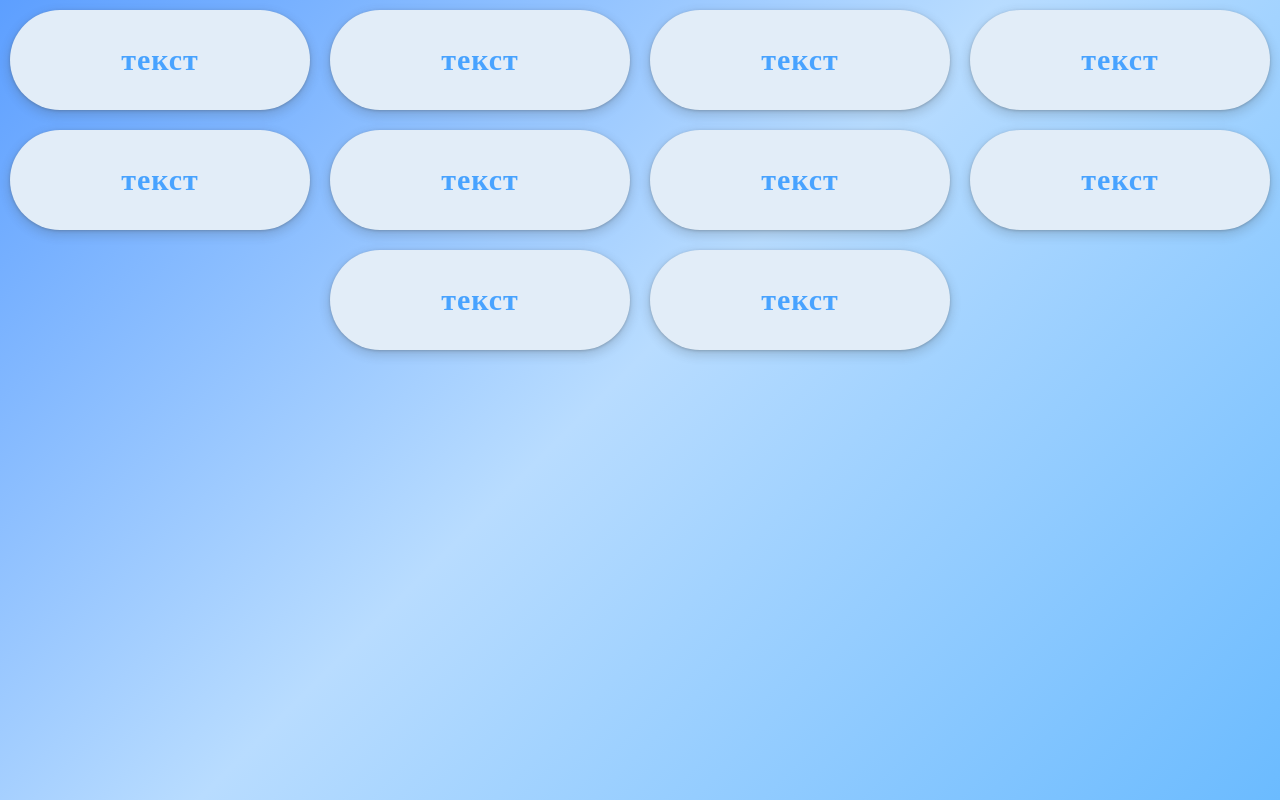
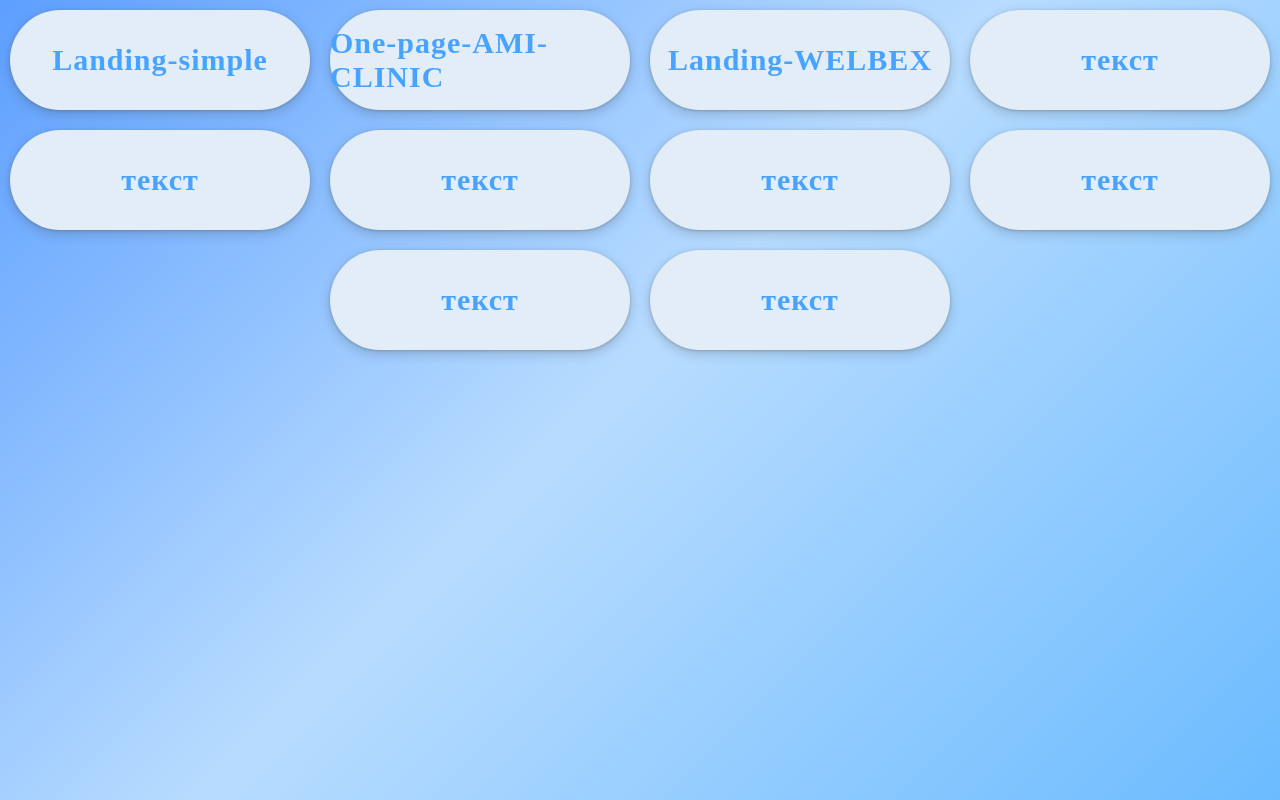
Before and after one commit to LonitLu/my-projects, a plain HTML site: page index.html in a window 1280 px wide. Drawn offline with Linux system fonts and the light colour scheme.

Commit message:
добавил 3 лендинга, нужны правки кнопок

```diff
--- a/index.html
+++ b/index.html
@@ -11,16 +11,16 @@
 
 <body>
   <div class="container">
-    <a class="btn" href="">текст</a>
-    <a class="btn" href="">текст</a>
-    <a class="btn" href="">текст</a>
-    <a class="btn" href="">текст</a>
-    <a class="btn" href="">текст</a>
-    <a class="btn" href="">текст</a>
-    <a class="btn" href="">текст</a>
-    <a class="btn" href="">текст</a>
-    <a class="btn" href="">текст</a>
-    <a class="btn" href="">текст</a>
+    <a class="btn" target="_ blank" href="https://lonitlu.github.io/Landing-simple/">Landing-simple</a>
+    <a class="btn" target="_ blank" href="https://lonitlu.github.io/One-page-AMI-CLINIC/">One-page-AMI-CLINIC</a>
+    <a class="btn" target="_ blank" href="https://lonitlu.github.io/Landing-WELBEX/">Landing-WELBEX</a>
+    <a class="btn" target="_ blank" href="">текст</a>
+    <a class="btn" target="_ blank" href="">текст</a>
+    <a class="btn" target="_ blank" href="">текст</a>
+    <a class="btn" target="_ blank" href="">текст</a>
+    <a class="btn" target="_ blank" href="">текст</a>
+    <a class="btn" target="_ blank" href="">текст</a>
+    <a class="btn" target="_ blank" href="">текст</a>
   </div>
 
   <link rel="stylesheet" href="JS\main.js">
```
